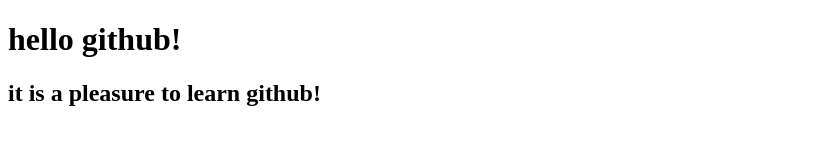
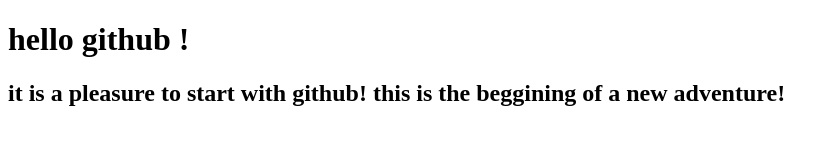
Before and after one commit to julearmand/julearmand.github.io, a plain HTML site: page index.html in a window 1280 px wide. Shown: the whole page, without its empty margins (0-839 px from the left). Drawn offline with Linux system fonts and the light colour scheme.

Commit message:
second launch after some troubleshooting

```diff
--- a/index.html
+++ b/index.html
@@ -6,7 +6,7 @@
 	<title>hello github!</title>
 </head>
 <body>
-	<h1> hello github! </h1>
-	<h2>it is a pleasure to learn github! </h2>
+	<h1> hello github ! </h1>
+	<h2>it is a pleasure to start with github! this is the beggining of a new adventure!</h2>
 </body>
 </html>
```
